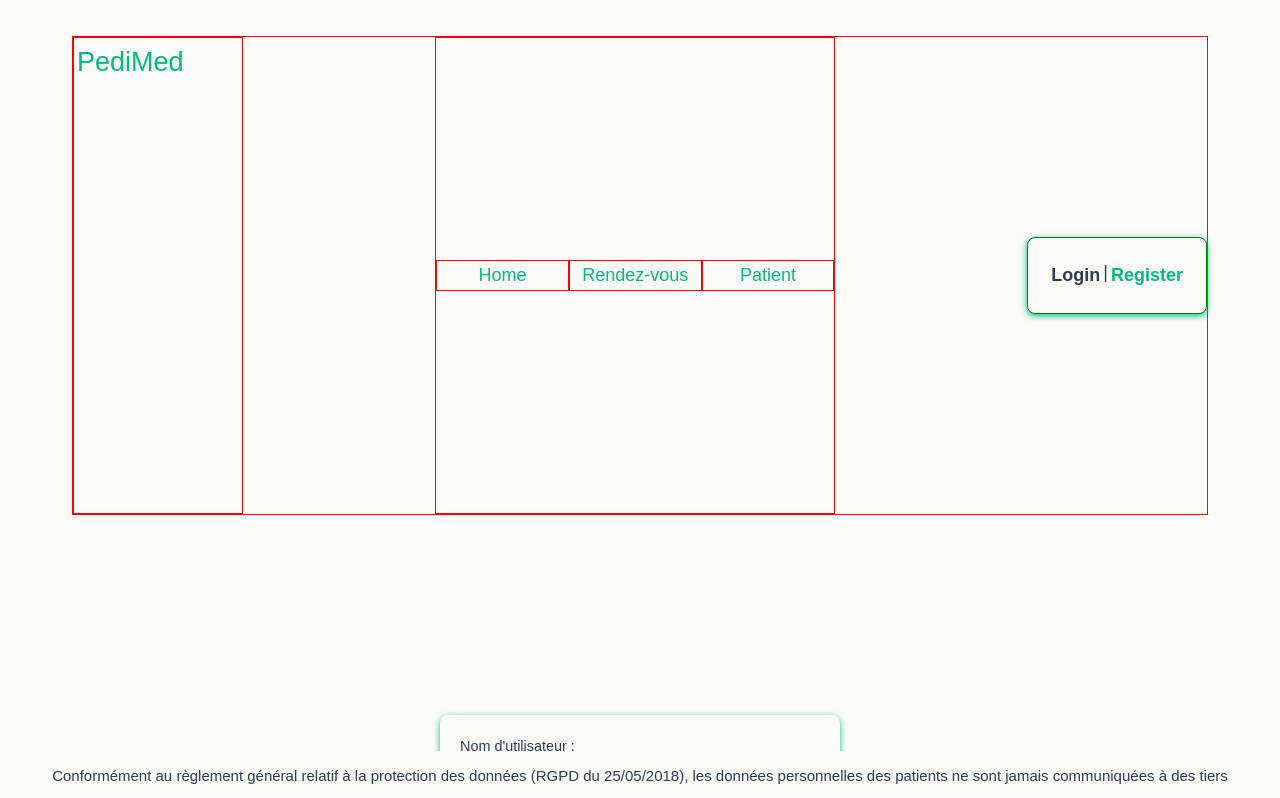
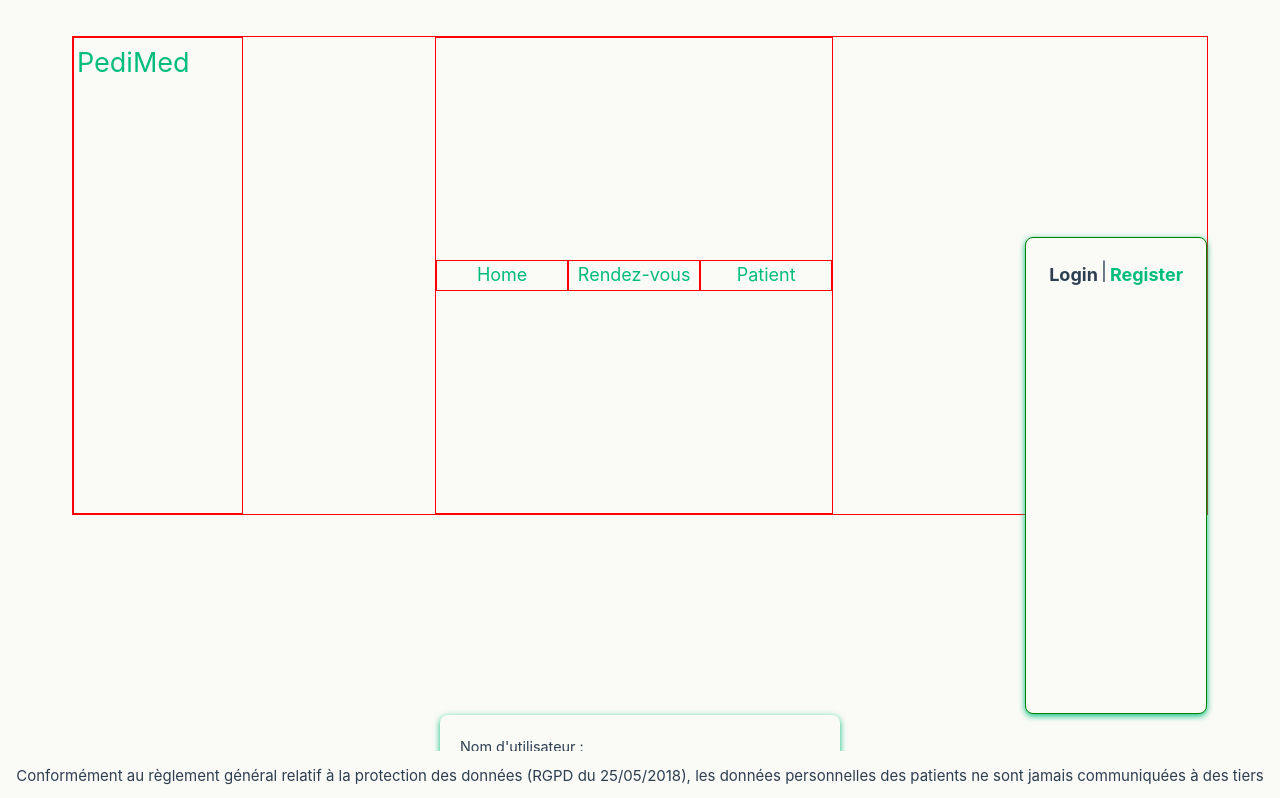
Before and after one commit to LJKhnor/peditrack_vue_2, a Vue app: page /login in a window 1280 px wide. Shown: the top 798 px of the page. Built offline with nearby package versions, Linux system fonts and the light colour scheme.

Commit message:
un truc à péter niveau css

```diff
--- a/src/assets/main.css
+++ b/src/assets/main.css
@@ -47,7 +47,7 @@ header {
   justify-content: space-between;
 }
 .info-block p {
-  width:50%;
+  width: 50%;
 }
 .info-block-input {
   width: 25vw;
--- a/src/components/NavBar.vue
+++ b/src/components/NavBar.vue
@@ -65,36 +65,36 @@ export default {
 <style scoped>
 .container-nav {
   display: flex;
-  width:100%;
+  width: 100%;
   border: 1px solid red;
 }
 .container-nav-title {
   width: 15%;
   border: 1px solid red;
 }
-.routerlink{
+.routerlink {
   margin: 0 15vw;
   flex: 1;
   align-self: center;
   align-items: center;
   display: flex;
   border: 1px solid red;
-  height:100%
+  height: 100%;
 }
 .routerlink > span {
   width: 100%;
   text-align: center;
   border: 1px solid red;
 }
-.nav{
+.nav {
   width: 25%;
   border: 1px solid red;
 }
 .user-info {
   display: flex;
   align-self: center;
+  height: 100%;
   border: 1px solid green;
-
 }
 
 h1 {
--- a/src/views/HomeView.vue
+++ b/src/views/HomeView.vue
@@ -8,9 +8,9 @@ import TheWelcome from '../components/TheWelcome.vue'
   </main>
 </template>
 <style>
-.welcome-main {
+/* .welcome-main {
   display: flex;
   flex-direction: column;
   margin: 24px;
-}
+} */
 </style>
--- a/src/views/Login.vue
+++ b/src/views/Login.vue
@@ -57,20 +57,20 @@ export default {
 </script>
 <style>
 /* Global Reset */
-* {
+/* * {
   margin: 0;
   padding: 0;
   box-sizing: border-box;
-}
-body {
+} */
+/* body {
   font-family: 'Arial', sans-serif;
-  background-color: var(--color-background);
-  /* display: flex;
+  background-color: var(--color-background); */
+/* display: flex;
   justify-content: center;
   align-items: center; */
-  height: 100vh;
+/* height: 100vh;
   margin: 0;
-}
+} */
 .login {
   width: 100%;
   max-width: 400px;
```
